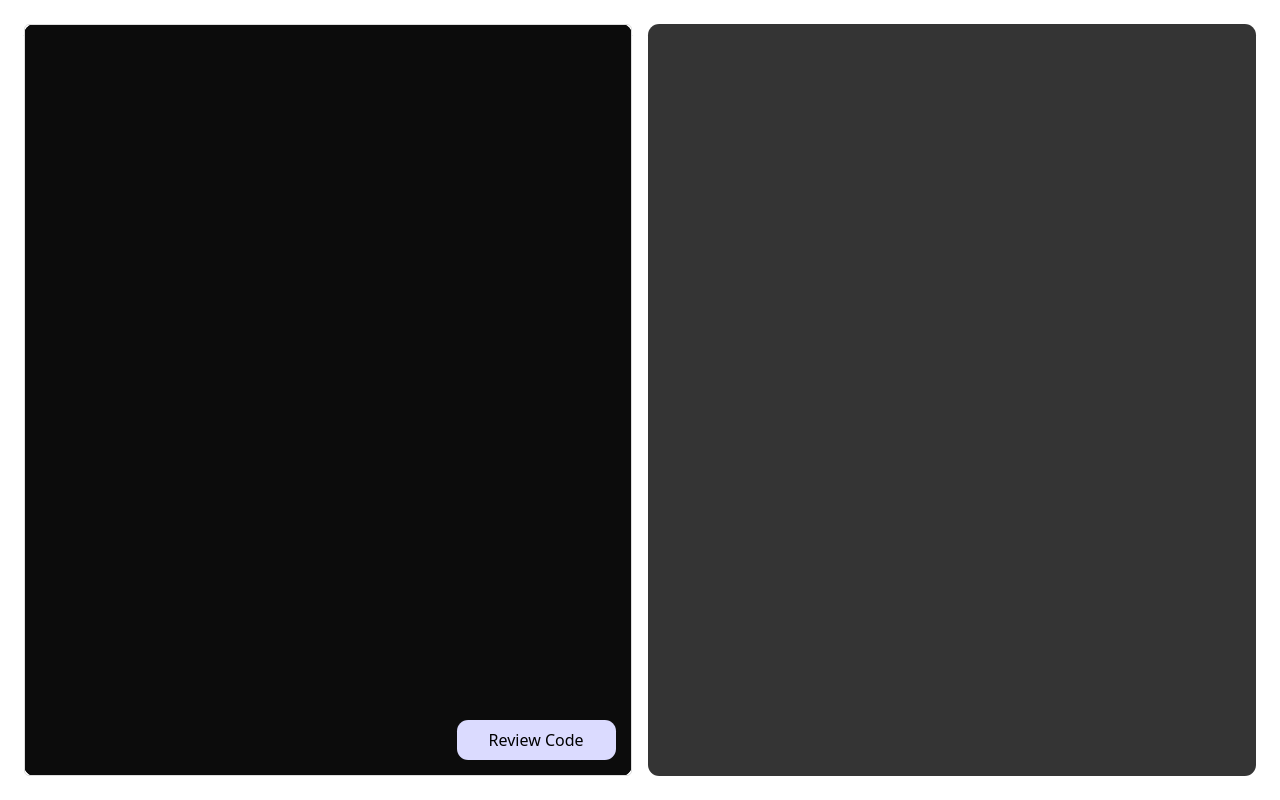
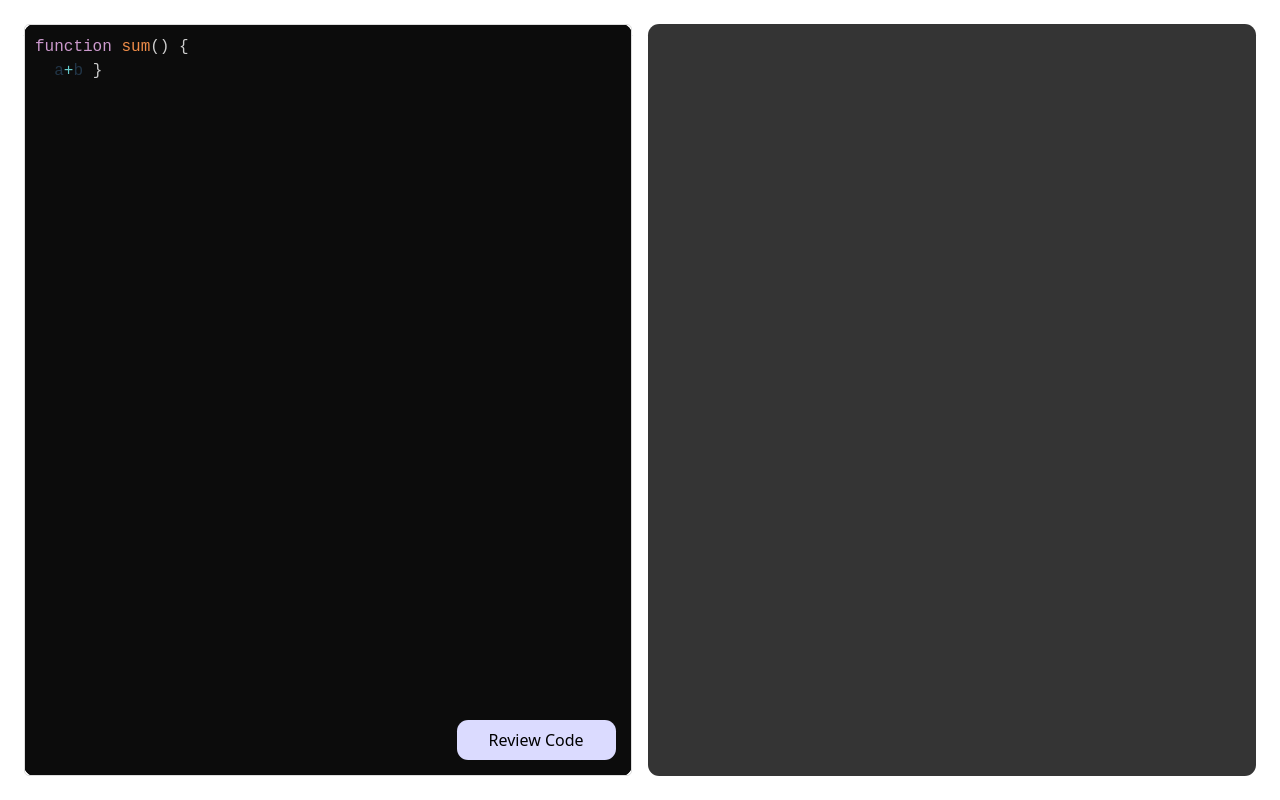
Before and after one commit to kritika132/CodeReview, a React (Vite) app in the folder Frontend/: page / in a window 1280 px wide. Built offline with nearby package versions, Linux system fonts and the light colour scheme.

Commit message:
Update the usestate

```diff
--- a/Frontend/src/App.jsx
+++ b/Frontend/src/App.jsx
@@ -9,7 +9,8 @@ import axios from "axios";
 import './App.css'
 
 function App() {
-  const [code, setCode] = useState(` `)
+  const [code, setCode] = useState(`function sum() {
+  a+b }`)
   const [review, setReview] = useState("")
 
   useEffect(()=>{
```
